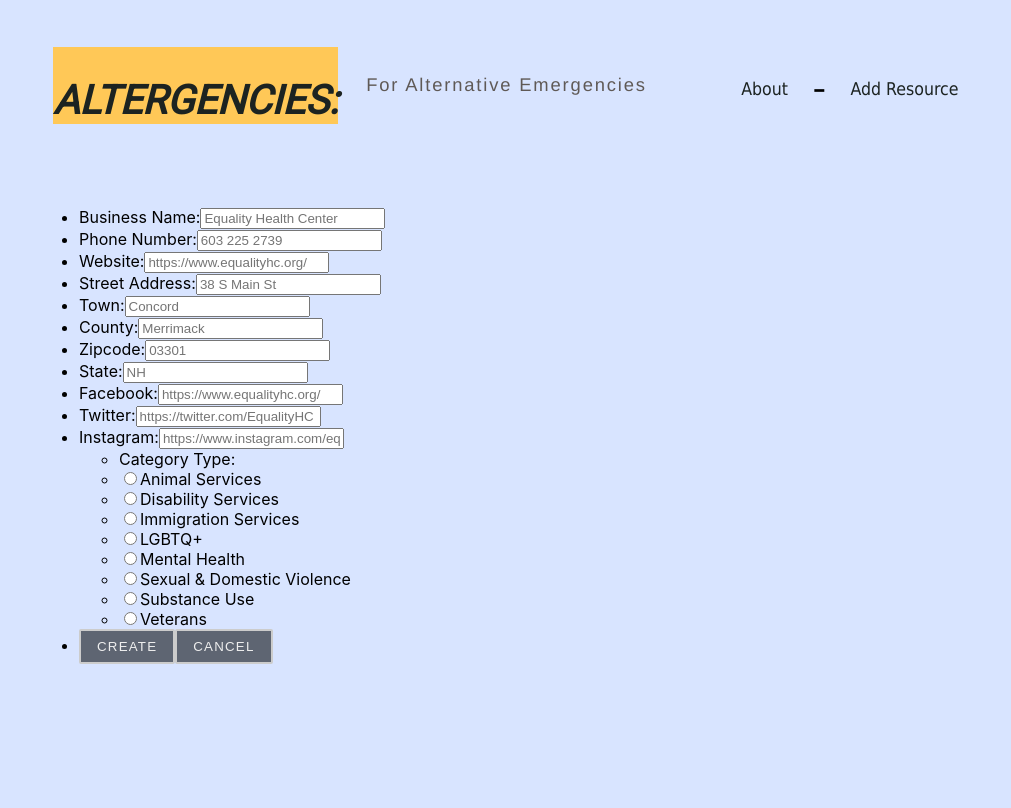
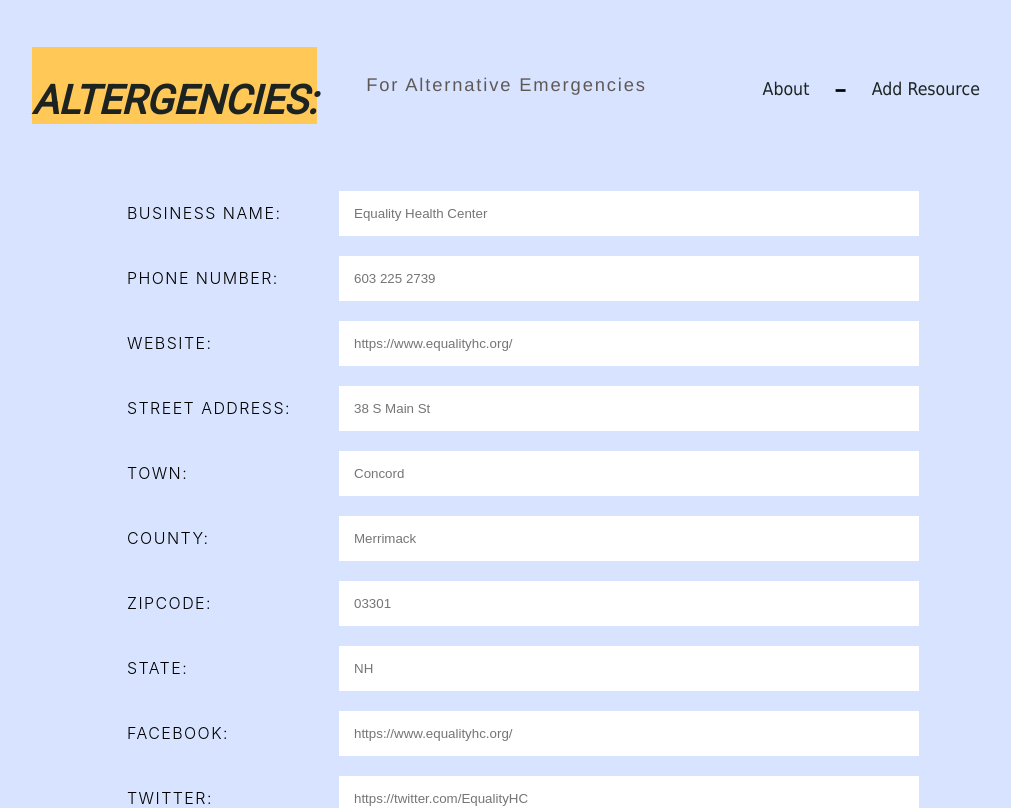
Before and after one commit to breakfastatiffs/nh-resource-client, a React (Create React App) app: page /resources in a window 1280 px wide. Shown: the top 808 px of the page, without its empty margins (121-1132 px from the left). Built offline with nearby package versions, Linux system fonts and the light colour scheme; a web font is replaced by a local one.

Commit message:
css is perf

```diff
--- a/src/components/AddResource/AddResource.css
+++ b/src/components/AddResource/AddResource.css
@@ -0,0 +1,103 @@
+
+/* flexbox form */
+
+.flex-outer li,
+.flex-inner {
+  display: flex;
+  flex-wrap: wrap;
+  align-items: center;
+}
+
+.flex-outer > li > label,
+.flex-outer li p {
+  flex: 1 0 120px;
+  max-width: 220px;
+}
+
+.flex-outer > li > label + *,
+.flex-inner {
+  flex: 1 0 220px;
+}
+
+.flex-inner li {
+    width: 100px;
+}
+
+.flex-inner {
+    justify-content: space-between;
+}
+
+.container {
+  width: 80%;
+  max-width: 1200px;
+  margin: 0 auto;
+}
+
+.container * {
+  box-sizing: border-box;
+}
+
+.flex-outer,
+.flex-inner {
+  list-style-type: none;
+  padding: 0;
+}
+
+.flex-outer {
+  max-width: 800px;
+  margin: 0 auto;
+}
+
+.flex-inner {
+  padding: 0 8px;
+  justify-content: space-between;
+}
+
+.flex-outer > li:not(:last-child) {
+  margin-bottom: 20px;
+}
+
+.flex-outer li label,
+.flex-outer li p {
+  padding: 8px;
+  font-weight: 300;
+  letter-spacing: .09em;
+  text-transform: uppercase;
+}
+
+.flex-outer > li > label,
+.flex-outer li p {
+  flex: 1 0 120px;
+  max-width: 220px;
+}
+
+.flex-outer > li > label + *,
+.flex-inner {
+  flex: 1 0 220px;
+}
+
+.flex-outer li p {
+  margin: 0;
+}
+
+.flex-outer li input:not([type='radio']),
+.flex-outer li textarea {
+  padding: 15px;
+  border: none;
+}
+
+.flex-outer li button {
+  margin-left: auto;
+  padding: 8px 16px;
+}
+
+.flex-inner li {
+  width: 100px;
+}
+
+.flex-outer li button{
+    margin: auto;
+   text-transform: uppercase;
+   letter-spacing: .09em;
+   justify-content: space-between;
+ }
--- a/src/components/AddResource/AddResource.js
+++ b/src/components/AddResource/AddResource.js
@@ -2,6 +2,7 @@
 import ResourceContext from '../../context/ResourceContext';
 import ResourceApiService from '../../ResourceApiService';
 import { Button, Input } from '../../helper';
+import './AddResource.css';
 
 export default class AddResource extends React.Component {
   static contextType = ResourceContext
@@ -175,11 +176,10 @@
               >
               </Input>
             </li>
-          <ul className='flex-inner'>
-          <div className='category-options'>
             <li>
               <label htmlFor='category'>Category Type:</label>
             </li>
+            <ul className='flex-inner'>
               <li>
                 <Input
                   name='category'
@@ -260,7 +260,6 @@
                 </Input>
                 <label htmlFor='veterans'>Veterans</label>
               </li>
-            </div>
             </ul>
             <li>
               <Button to='/' id='submitbtn' type='submit' >Create</Button>
--- a/src/components/EditResource/EditResource.js
+++ b/src/components/EditResource/EditResource.js
@@ -2,6 +2,7 @@
 import ResourceContext from '../../context/ResourceContext';
 import ResourceApiService from '../../ResourceApiService';
 import { Button, Input } from '../../helper';
+import '../AddResource/AddResource.css';
 
 export default class EditResource extends React.Component {
   static contextType = ResourceContext
@@ -208,11 +209,10 @@
             >
             </Input>
           </li>
-          <ul className='flex-inner'>
-          <div className='category-options'>
               <li>
               <label htmlFor='category'>Category Type:</label>
               </li>
+          <ul className='flex-inner'>
               <li>
                 <Input
                   name='category'
@@ -293,7 +293,6 @@
                 </Input>
                 <label htmlFor='veterans'>Veterans</label>
               </li>
-            </div>
         </ul>
         <li>
           <Button to='/' id='submitbtn' type='submit' >Create</Button>
--- a/src/components/Header/Header.css
+++ b/src/components/Header/Header.css
@@ -8,6 +8,10 @@
   height: auto;
   padding-top: 30px;
   background-color: #FFC857;
+}
+
+.main-title:hover{
+  text-shadow: 0 0 10px #fdf91b;
 }
 
 .main-subtitle{
@@ -55,5 +59,5 @@
 }
 
 .main-nav a:hover{
-  color: #E24D28;
+  opacity: 50%;
 }
--- a/src/components/Header/Header.js
+++ b/src/components/Header/Header.js
@@ -1,7 +1,6 @@
 import React from 'react';
 import { Link } from 'react-router-dom';
 import './Header.css';
-import { Hyph } from '../../helper';
 
 export default class Header extends React.Component {
   render() {
--- a/src/components/Resource/Resource.css
+++ b/src/components/Resource/Resource.css
@@ -23,7 +23,7 @@
 }
 
 .main-resource-title:hover{
-  color: #E24D28;
+  opacity: 60%;
 }
 
 .main-resource-category{
--- a/src/components/Resource/Resource.js
+++ b/src/components/Resource/Resource.js
@@ -1,7 +1,6 @@
 import React from 'react';
 import { Link } from 'react-router-dom';
 import './Resource.css';
-import { Hyph } from '../../helper';
 
 export default class Resource extends React.Component {
   render() {
--- a/src/helper.js
+++ b/src/helper.js
@@ -1,30 +1,12 @@
 import React from 'react'
-
-export function Hyph() {
-  return <span className='Hyph'>{' - '}</span>
-}
 
 export function Button({ className, ...props }) {
   return <button className={['Button', className].join(' ')} {...props}  />
 }
 
-export function Textarea({ className, ...props }) {
-  return (
-    <textarea className={['Textarea', className].join(' ')} {...props} />
-  )
-}
-
 export function Input({ className, ...props }) {
   return (
     <input className={['Input', className].join(' ')} {...props} />
-  )
-}
-
-export function Required({ className, ...props }) {
-  return (
-    <span className={['Required', className].join(' ')} {...props}>
-      &#42;
-    </span>
   )
 }
 
--- a/src/routes/ResourcePage/ResourcePage.css
+++ b/src/routes/ResourcePage/ResourcePage.css
@@ -27,6 +27,7 @@
   flex-wrap: wrap;
   align-items: center;
   justify-content: center;
+  text-align: center;
 }
 
 .resource-page-inner li{
@@ -34,12 +35,11 @@
   justify-content: space-between;
 }
 
-.resource-page-inner li button{
-  margin-left: auto;
-  padding: 8px 16px;
-  border: none;
+.resource-page-outer li button{
+   margin: auto;
   text-transform: uppercase;
   letter-spacing: .09em;
+  justify-content: space-between;
 }
 
 .resource-page-outer li label,
@@ -97,6 +97,10 @@
   text-align: center;
 }
 
+.fa:hover{
+  color: #E24D28;
+}
+
 .social-media{
   text-align: center;
 }
--- a/src/routes/ResourcePage/ResourcePage.js
+++ b/src/routes/ResourcePage/ResourcePage.js
@@ -73,18 +73,18 @@
               <a href={`${resource.facebook}`} className='fa fa-facebook' target='_blank'></a>
               <a href={`${resource.twitter}`} className='fa fa-twitter' target='_blank'></a>
               <a href={`${resource.instagram}`} className='fa fa-instagram' target='_blank'></a>
-              <p>Follow their social media pages!</p>
             </li>
-            <li>
-              {/* <button type='submit' onClick={() => this.props.history.push(`/edit/${resource.resource_id}`)}>Edit</button> */}
-              <Link to={`/edit/${resource.resource_id}`}>Edit</Link>
+          </ul>
+              <li>
+              <p>Follow their social media pages!</p></li><li>
               <button onClick={() => {
                 ResourceApiService.deleteResource(resource.resource_id)
               }}>
                 Delete
               </button>
+              <button type='submit' onClick={() => this.props.history.push(`/edit/${resource.resource_id}`)}>Edit</button>
+              <Link to={`/edit/${resource.resource_id}`}>Edit</Link>
             </li>
-          </ul>
         </ul>
       </div>
     </body>
```
Also changed, not shown: src/components/App/App.css (+0 -96 lines), public/logo192.png (deleted), public/logo512.png (deleted). Lines whose indentation alone changed are shown as unchanged.
